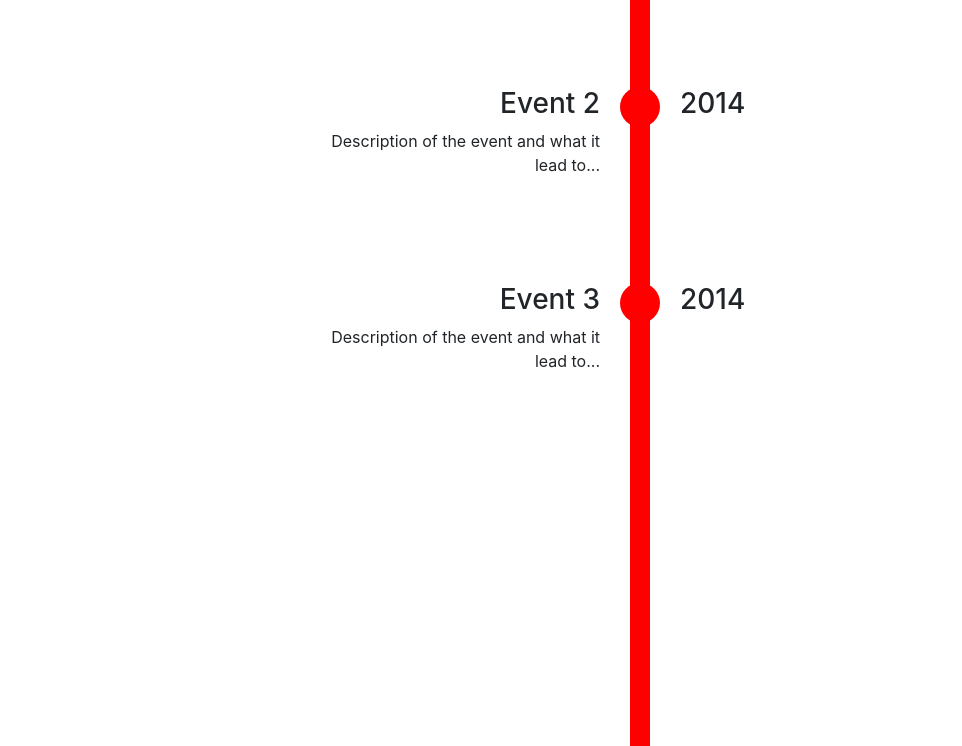
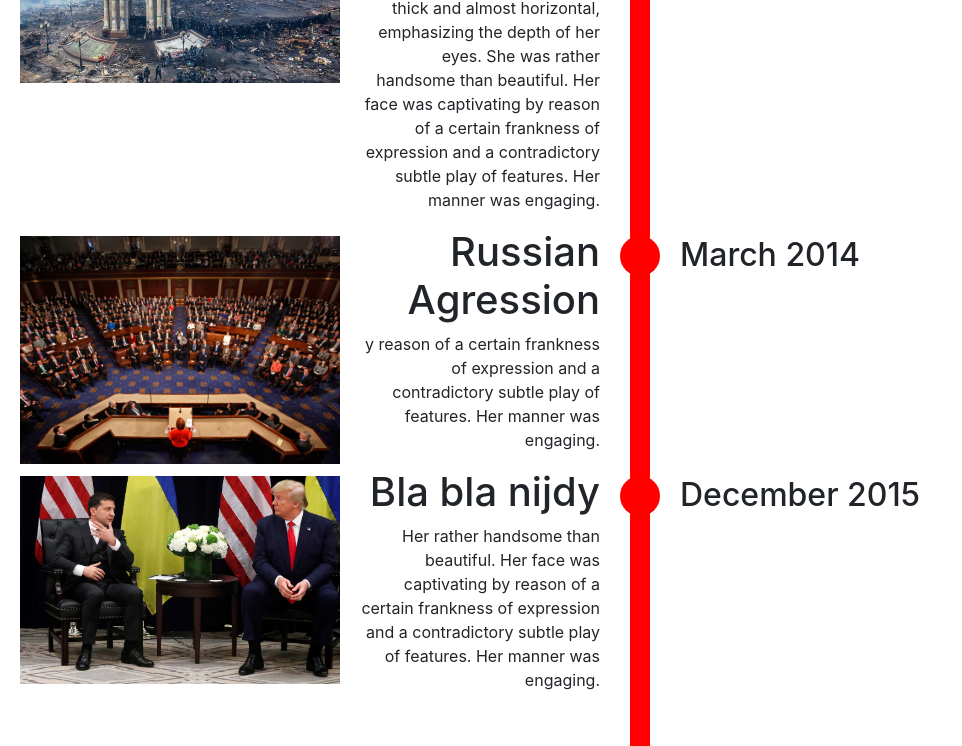
Before and after one commit to 0665422/Synthesis-Website, a plain HTML site: page timeline.html in a window 1280 px wide. Shown: the part 728-1474 px from the top of the page, without its empty margins (0-962 px from the left). Drawn offline with nearby package versions, Linux system fonts and the light colour scheme.

Commit message:
Timeline iterrative onesided framework

```diff
--- a/main.js
+++ b/main.js
@@ -1,11 +1,11 @@
 // JavaScript source code
 
 // Sets width of timeline line
-var lineWidth = $(".timeline-line").width();
-var circleWidth = $(".circle svg").width();
-var dateWidth = $(".date").width();
+
+
 
 function keepTimelineCentered() {
+    var lineWidth = $(".timeline-line").width();
     var lineMargin = ($(window).width() - lineWidth) / 2;
     $(".timeline-line").css("margin-right", lineMargin + "px");
     $(".timeline-line").css("margin-left", lineMargin + "px");
@@ -13,14 +13,32 @@ function keepTimelineCentered() {
 
 // aligns the event
 function eventPosition() {
-    var eventMargin = ($(window).width() / 2) - circleWidth / 2 - dateWidth - 20;
-    //align to the side
-    $(".event").css("margin-right", eventMargin + "px");
 
-    $(".text").css("margin-right", (circleWidth + dateWidth + 40) + "px");
+    $('#event').each(function () {
+        var circleWidth = $("#event #circle svg").width();
+        var dateWidth = $("#event #date").width();
+        var textWidth = $("#event #text").width();
 
-    $(".circle").css("right", dateWidth + 20 + "px");
+        var eventWidth = $(window).width() - ($(window).width() / 2 - circleWidth / 2 - dateWidth);
+
+        //media active variable width
+        var mediaPadding = 20;
+        var mediaWidth = eventWidth - dateWidth - circleWidth - textWidth;
+        $("#event #media").css("width", mediaWidth + "px");
+        //creates whitespace on sides
+        var imgWidth = mediaWidth - 2 * mediaPadding;
+        $("#event #media img").css("width", imgWidth + "px");
+
+        var yearFontSize = circleWidth - 8;
+        $("#event #date h3").css("font-size", yearFontSize + "px");
+        var titleFontSize = yearFontSize + 8;
+        $("#event #text h3").css("font-size", titleFontSize + "px");
+    });
+
 }
+
+
+
 
 $("document").ready(function () {
 
--- a/style.css
+++ b/style.css
@@ -61,32 +61,46 @@ body {
     margin-top: 20px;
 }
 
-.event {
-    position: relative;
-    margin-top: 90px;
+#event {
+    /*background-color: orange;*/
     text-align: right;
-    z-index: 2;
 }
 
-.text {
-    display: inline-block;
+#media {
+    /*background-color: darkred;*/
+    text-align: center;
+    padding-top: 8px;
 }
 
-.text p {
-    max-width: 300px;
+#media img {
 }
 
-.circle {
-    display: inline-block;
-    position: absolute;
-    top: 0;
+#text {
+    /*background-color: aqua;*/
+    width: 260px;
 }
 
-.date {
-    display: inline-block;
-    position: absolute;
-    font-size: 30px;
-    top: 0;
-    right: 0;
-    vertical-align: baseline;
+#text p {
+    padding-right: 20px;
 }
+
+#text h3 {
+    /*background-color: burlywood;*/
+    padding-right: 20px;
+}
+
+#circle {
+    /*background-color: greenyellow;*/
+    padding-top: 8px;
+}
+
+#date {
+    /*background-color: purple;*/
+    padding-top: 8px;
+}
+
+#date h3 {
+    /*background-color: green;*/
+    padding-left: 20px;
+
+}
--- /dev/null
+++ b/test.css
@@ -0,0 +1,38 @@
+* {
+    box-sizing: border-box;
+    margin: 0px;
+}
+
+#event {
+    background-color: orange;
+}
+
+#media {
+    background-color: darkred;
+}
+
+#media img {
+}
+
+#text {
+    background-color: aqua;
+    width: 220px;
+}
+
+#text p {
+
+}
+
+#circle {
+    background-color: greenyellow;
+}
+
+#date {
+    background-color: purple;
+    font-size: 30px;
+}
+
+#date h3 {
+    background-color: green;
+    width: auto;
+}
--- a/timeline.html
+++ b/timeline.html
@@ -46,56 +46,74 @@
     <h1 class="page-title">Timeline</h1>
     <p class="page-description">To correctly analyze the situation around impeachment inquiry, we have to understand what happened before. This section will show the timeline of events that resulted in Donald Trump Impeachment process.</p>
 
+
+
     <div class="timeline">
         <div class="timeline-line"></div>
-        <svg height="50" width="50">
+        <svg height="50" width="50" style="margin-bottom: 90px;">
             <circle cx="25" cy="25" r="25" fill="red" />
         </svg>
-        <div class="event left">
 
-            <div class="text">
-                <h3>Event 1</h3>
-                <p>Description of the event and what it lead to...</p>
+        <div class="container-fluid" style="padding: 0;">
+            <!--Padding set to 0-->
+            <div class="row no-gutters" id="event">
+                <div class="col-auto" id="media">
+                    <img src="assets/maidan.jpg" />
                 </div>
-            <div class="circle">
+                <div class="col-auto" id="text">
+                    <h3>Maidan</h3>
+                    <p>Her eyebrows were a shade darker than her hair. They were thick and almost horizontal, emphasizing the depth of her eyes. She was rather handsome than beautiful. Her face was captivating by reason of a certain frankness of expression and a contradictory subtle play of features. Her manner was engaging.</p>
+                </div>
+                <div class="col-auto" id="circle">
                     <svg height="40" width="40">
                         <circle cx="20" cy="20" r="20" fill="red" />
                     </svg>
                 </div>
-            <div class="date">
-                <h3>2014</h3>
+                <div class="col-auto" id="date">
+                    <h3>October 2013</h3>
+                </div>
             </div>
         </div>
 
-        <div class="event right">
-
-            <div class="text">
-                <h3>Event 2</h3>
-                <p>Description of the event and what it lead to...</p>
+        <div class="container-fluid" style="padding: 0;">
+            <!--Padding set to 0-->
+            <div class="row no-gutters" id="event">
+                <div class="col-auto" id="media">
+                    <img src="assets/house1.jpg" />
                 </div>
-            <div class="circle">
+                <div class="col-auto" id="text">
+                    <h3>Russian Agression</h3>
+                    <p>y reason of a certain frankness of expression and a contradictory subtle play of features. Her manner was engaging.</p>
+                </div>
+                <div class="col-auto" id="circle">
                     <svg height="40" width="40">
                         <circle cx="20" cy="20" r="20" fill="red" />
                     </svg>
                 </div>
-            <div class="date">
-                <h3>2014</h3>
+                <div class="col-auto" id="date">
+                    <h3>March 2014</h3>
+                </div>
             </div>
         </div>
 
-        <div class="event left">
-
-            <div class="text">
-                <h3>Event 3</h3>
-                <p>Description of the event and what it lead to...</p>
+        <div class="container-fluid" style="padding: 0;">
+            <!--Padding set to 0-->
+            <div class="row no-gutters" id="event">
+                <div class="col-auto" id="media">
+                    <img src="assets/usa-trump_whistleblower.1.jpg" />
                 </div>
-            <div class="circle">
+                <div class="col-auto" id="text">
+                    <h3>Bla bla nijdy</h3>
+                    <p>Her  rather handsome than beautiful. Her face was captivating by reason of a certain frankness of expression and a contradictory subtle play of features. Her manner was engaging.</p>
+                </div>
+                <div class="col-auto" id="circle">
                     <svg height="40" width="40">
                         <circle cx="20" cy="20" r="20" fill="red" />
                     </svg>
                 </div>
-            <div class="date">
-                <h3>2014</h3>
+                <div class="col-auto" id="date">
+                    <h3>December 2015</h3>
+                </div>
             </div>
         </div>
     </div>
```
Also changed, not shown: test.html (added, +43 -0 lines), test.js (added, +37 -0 lines), assets/maidan.jpg (added). Lines whose indentation alone changed are shown as unchanged.
